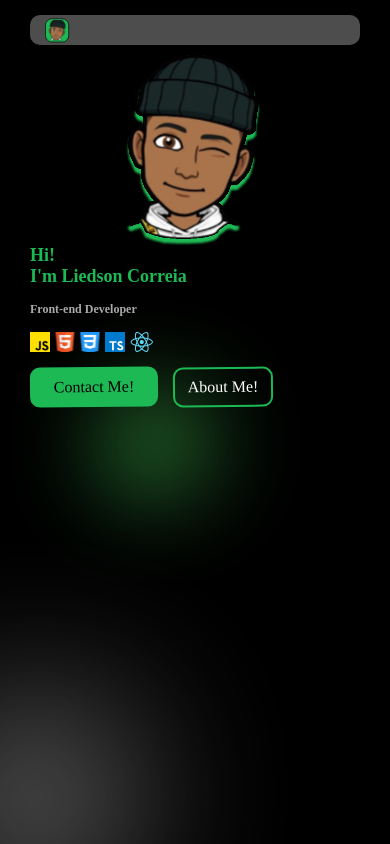
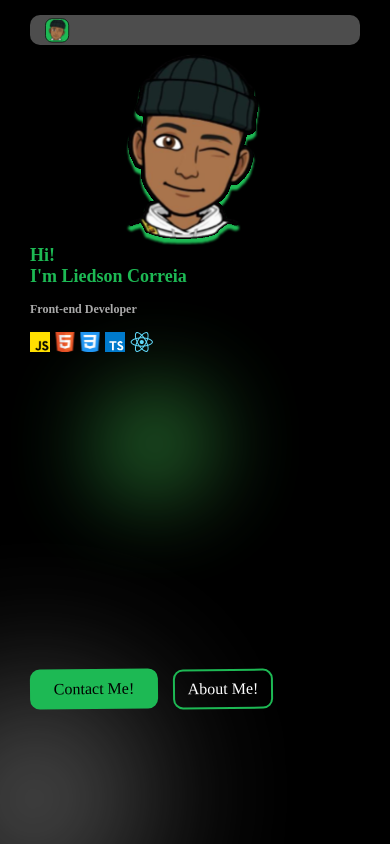
Before and after one commit to liedsonc/portifolio-web, a React (Vite) app: page / in a window 390 px wide. Built offline with nearby package versions, Linux system fonts and the light colour scheme.

Commit message:
refactor: responsiveness

```diff
--- a/src/pages/Home/index.tsx
+++ b/src/pages/Home/index.tsx
@@ -32,6 +32,7 @@ function Home() {
 
 
                     <S.greeterDiv size={{ '@sm': 'd1' }}>
+                        <div>
                             <S.mainTitle size={{ '@xs': 'd1' }}>Hi!<br />I'm Liedson Correia</S.mainTitle>
                             <S.mainSubtitle size={{ '@xs': 'd1' }}>Front-end Developer</S.mainSubtitle>
                             <S.Tecnologies size={{ '@xs': 'd1' }} >
@@ -45,7 +46,9 @@ function Home() {
                                     )
                                 }
 
+
                             </S.Tecnologies >
+                        </div>
                         <S.Buttons size={{ '@xs': 'd1' }}>
                             <S.callToAction size={{ '@xs': 'd1' }}>
                                 Contact Me!
@@ -54,15 +57,12 @@ function Home() {
                                 About Me!
                             </S.aboutButton>
                         </S.Buttons>
+
                     </S.greeterDiv>
 
 
                 </S.main>
 
-
-                {/* <S.eclipseGreyDiv>
-                <S.eclipseGrey src={grayeclipse} />
-            </S.eclipseGreyDiv> */}
             </S.HomeSection>
         </S.Home >
     );
--- a/src/pages/Home/styles.ts
+++ b/src/pages/Home/styles.ts
@@ -74,14 +74,13 @@ export const img = styled("img", {
 
 })
 export const main = styled("main", {
-    alignItems: "center",
-    justifyContent: "space-between",
+
     variants: {
         size: {
             d1: {
                 display: "flex",
                 justifyContent: "space-between",
-                flexDirection: "row-reverse;",
+                flexDirection: "row-reverse",
                 marginTop: "5%",
                 marginLeft: 20,
                 marginRight: 20,
@@ -96,7 +95,11 @@ export const main = styled("main", {
     }
 })
 export const greeterDiv = styled("div", {
-    alignItems: "center",
+    display: "flex",
+    flexDirection: "column",
+    justifyContent: "space-between",
+    height: "55vh",
+    width: "100%",
 
     variants: {
         size: {
```
Lines whose indentation alone changed are shown as unchanged.
